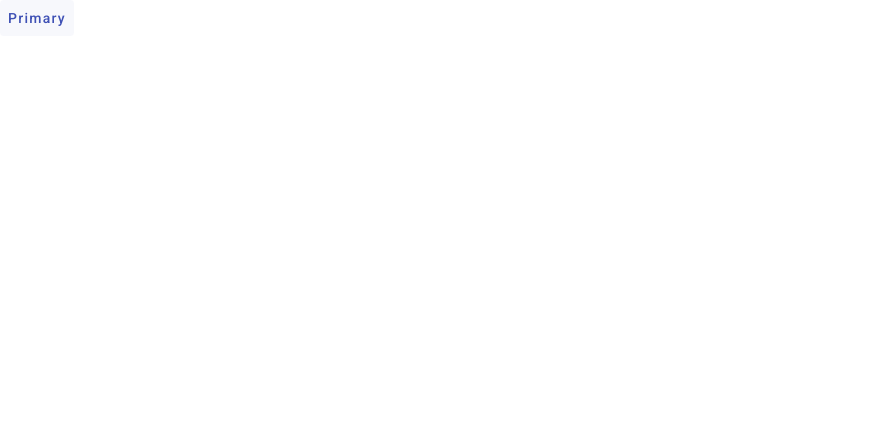
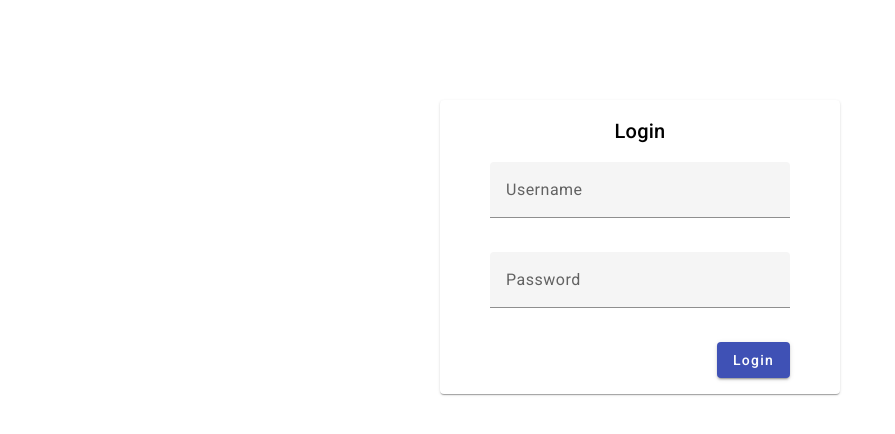
Before and after one commit to CaioAutocom/DesafioNetCoreFront2, an Angular app: page /login in a window 1280 px wide. Before the commit this address led to /. Shown: the top 434 px of the page, without its empty margins (0-895 px from the left). Built offline with nearby package versions, Linux system fonts and the light colour scheme.

Commit message:
Adicionado página de login

```diff
--- a/src/app/angular-material/angular-material.module.ts
+++ b/src/app/angular-material/angular-material.module.ts
@@ -1,8 +1,16 @@
 import { NgModule } from "@angular/core";
-import {MatButtonModule} from '@angular/material/button';
+import { MatButtonModule} from '@angular/material/button';
+import { MatCardModule } from '@angular/material/card';
+import { MatInputModule } from '@angular/material/input';
 
+
+const modules = [
+    MatCardModule,
+    MatInputModule,
+    MatButtonModule
+]
 @NgModule({
-    imports:[MatButtonModule],
-    exports:[MatButtonModule]
+    imports:modules,
+    exports:modules
 })
 export class AngularMaterialModule{}
--- a/src/app/app-routing.module.ts
+++ b/src/app/app-routing.module.ts
@@ -1,7 +1,10 @@
 import { NgModule } from '@angular/core';
 import { RouterModule, Routes } from '@angular/router';
+import { LoginComponent } from './components/Auth/login/login.component';
 
-const routes: Routes = [];
+const routes: Routes = [
+  { path: 'login', component: LoginComponent },
+];
 
 @NgModule({
   imports: [RouterModule.forRoot(routes)],
--- a/src/app/app.component.html
+++ b/src/app/app.component.html
@@ -1 +1 @@
-<button mat-button color="primary">Primary</button>
+<router-outlet>
--- /dev/null
+++ b/src/app/components/Auth/login/login.component.html
@@ -0,0 +1,27 @@
+<mat-card>
+    <mat-card-title>Login</mat-card-title>
+<mat-card-content>
+<form [formGroup]="form" (ngSubmit)="submit()">
+  <p>
+    <mat-form-field>
+      <input  type="text" matInput placeholder="Username" formControlName="username">
+    </mat-form-field>
+  </p>
+
+  <p>
+    <mat-form-field>
+      <input  type="password" matInput placeholder="Password" formControlName="password">
+    </mat-form-field>
+  </p>
+
+  <p *ngIf="error" class="error">
+    {{ error }}
+  </p>
+
+  <div class="button">
+    <button type="submit" mat-raised-button color="primary">Login</button>
+  </div>
+
+</form>
+</mat-card-content>
+</mat-card>
--- /dev/null
+++ b/src/app/components/Auth/login/login.component.scss
@@ -0,0 +1,42 @@
+:host {
+    display: flex;
+    justify-content: center;
+    margin: 100px 0px;
+  }
+
+  .mat-form-field {
+    width: 100%;
+    min-width: 300px;
+  }
+
+  mat-card{
+    width: 400px;
+  }
+
+  mat-card-title,
+  mat-card-content {
+    display: flex;
+    justify-content: center;
+
+  }
+
+  .error {
+    padding: 16px;
+    width: 300px;
+    color: white;
+    background-color: red;
+  }
+
+  .button {
+    display: flex;
+    justify-content: flex-end;
+  }
+
+  mat-form-field{
+    width: 300px;
+  }
+
+
+  mat-card-title{
+    padding: 15px;
+  }
--- /dev/null
+++ b/src/app/components/Auth/login/login.component.ts
@@ -0,0 +1,23 @@
+import { Component, EventEmitter, Input, Output } from '@angular/core';
+import { FormControl, FormGroup } from '@angular/forms';
+
+@Component({
+  selector: 'app-login',
+  templateUrl: './login.component.html',
+  styleUrl: './login.component.scss'
+})
+export class LoginComponent {
+  form: FormGroup = new FormGroup({
+    username: new FormControl(''),
+    password: new FormControl(''),
+  });
+
+  submit() {
+    if (this.form.valid) {
+      this.submitEM.emit(this.form.value);
+    }
+  }
+  @Input() error!: string | null;
+
+  @Output() submitEM = new EventEmitter();
+}
--- /dev/null
+++ b/src/app/components/components.module.ts
@@ -0,0 +1,15 @@
+import { NgModule } from "@angular/core";
+import { FormsModule, ReactiveFormsModule } from '@angular/forms';
+import { AngularMaterialModule } from "../angular-material/angular-material.module";
+
+const modules = [
+    AngularMaterialModule,
+    FormsModule,
+    ReactiveFormsModule
+]
+
+@NgModule({
+    imports: modules,
+    exports: modules
+})
+export class ComponentsModule { }
```
Also changed, not shown: src/app/app.module.ts (+5 -3 lines), 1 other file (tests, documents, lock files or other folders).
